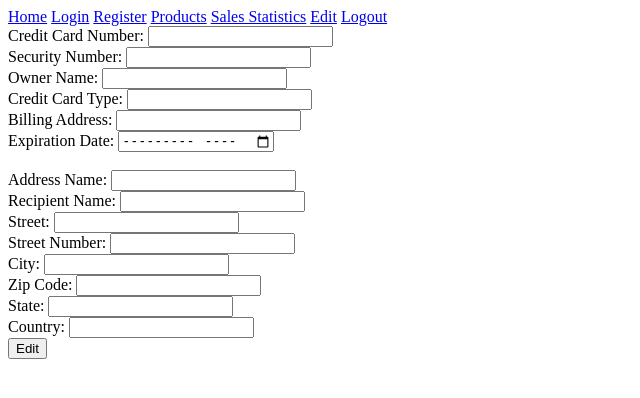
After one commit to MichaelHalaj/CS631-Project, a Flask app: page /edit in a window 1280 px wide. The commit adds this page. Shown: the top 398 px of the page, without its empty margins (0-640 px from the left). Run offline with Flask 3, Linux system fonts and the light colour scheme; the visitor is signed in with stand-in values (Sample User, id 1); data that the repository does not hold is empty.

```diff
--- a/app.py
+++ b/app.py
@@ -44,6 +44,10 @@ def home():
     customers = cursor.fetchall()
     return render_template('index.html', customers=customers)
 
+@app.route('/logout')
+def logout():
+    session.clear()
+    return redirect(url_for('login'))
 @app.route('/register', methods=['GET', 'POST'])
 def register():
     if request.method == 'POST':
@@ -67,11 +71,11 @@ def register():
                   cid)
         cursor.execute(query, values)
 
-        query = """INSERT INTO SHIPPING_ADDRESS (CID, SAName, RecepientName, Street, SNumber, City, Zip, State, Country)
+        query = """INSERT INTO SHIPPING_ADDRESS (CID, SAName, RecipientName, Street, SNumber, City, Zip, State, Country)
                    VALUES (%s, %s, %s, %s, %s, %s, %s, %s, %s)"""
         values = (cid,
                   request.form['SAName'],
-                  request.form['RecepientName'],
+                  request.form['RecipientName'],
                   request.form['Street'],
                   request.form['SNumber'],
                   request.form['City'],
@@ -158,5 +162,75 @@ def add_to_basket():
         return redirect(url_for('products'))
     return redirect(url_for('products'))
 
+@app.route('/confirm_edit', methods=['POST'])
+def confirm_edit():
+    if not is_logged_in():
+        return redirect(url_for('login'))
+    cid = session.get("CID")
+    query = """
+            UPDATE CREDIT_CARD
+            SET CCNumber = %s,
+            SecNumber = %s,
+            OwnerName = %s,
+            CCType = %s,
+            BilAddress = %s,
+            ExpDate =%s
+            WHERE StoredCardCID = %s
+            """
+    values = (request.form['CCNumber'],
+                request.form['SecNumber'],
+                request.form['OwnerName'],
+                request.form['CCType'],
+                request.form['BilAddress'],
+                request.form['ExpDate'] + '-01',
+                cid)
+    cursor.execute(query, values)
+
+    query = """UPDATE SHIPPING_ADDRESS
+            SET SAName = %s,
+            RecipientName = %s,
+            Street = %s,
+            SNumber = %s,
+            City = %s,
+            Zip = %s,
+            State = %s,
+            Country = %s
+            WHERE CID = %s
+            """
+    values = (request.form['SAName'],
+                request.form['RecipientName'],
+                request.form['Street'],
+                request.form['SNumber'],
+                request.form['City'],
+                request.form['Zip'],
+                request.form['State'],
+                request.form['Country'],
+                cid)
+    cursor.execute(query, values)
+    return redirect(url_for('edit'))
+
+@app.route('/edit', methods=['GET', 'POST'])
+def edit():
+    if not is_logged_in():
+        return redirect(url_for('login'))
+    cursor = db_connection.cursor(buffered=True, dictionary = True)
+    cid = session.get('CID')
+    query = """
+            SELECT * FROM CREDIT_CARD
+            WHERE StoredCardCID = %s
+            """
+    values = (cid, )
+    cursor.execute(query, values)
+    credit_card = cursor.fetchone()
+
+    query = """
+            SELECT * FROM SHIPPING_ADDRESS
+            WHERE CID = %s
+            """
+    values = (cid, )
+    cursor.execute(query, values)
+    shipping_address = cursor.fetchone()
+    return render_template('edit.html', credit_card = credit_card, shipping_address = shipping_address, cid = cid)
+
 if __name__ == "__main__":
     app.run(debug=True)
--- a/create.sql
+++ b/create.sql
@@ -5,7 +5,7 @@ CREATE TABLE IF NOT EXISTS CUSTOMER (
     CID INT NOT NULL AUTO_INCREMENT,
     FName varchar(25),
     LName varchar(25),
-    EMail varchar(255),
+    EMail varchar(255) UNIQUE,
     Address varchar(255),
     Phone varchar(15),
     Status varchar(20),
@@ -34,7 +34,7 @@ CREATE TABLE IF NOT EXISTS CREDIT_CARD (
 CREATE TABLE IF NOT EXISTS SHIPPING_ADDRESS (
     CID INT NOT NULL,
     SAName varchar(50) NOT NULL,
-    RecepientName varchar(50),
+    RecipientName varchar(50),
     Street varchar(25),
     SNumber INT,
     City varchar(25),
--- a/templates/base.html
+++ b/templates/base.html
@@ -11,9 +11,9 @@
         <a href="/home">Home</a>
         <a href="/login">Login</a>
         <a href="/register">Register</a>
-        <a href="/products">Products</a>
-        <a href="/#">Sales Statistics</a>
         {% if user %}
+            <a href="/products">Products</a>
+            <a href="/#">Sales Statistics</a>
             <a href="/edit">Edit</a>
             <a href="/logout">Logout</a>
         {% endif %}
--- /dev/null
+++ b/templates/edit.html
@@ -0,0 +1,51 @@
+{% extends 'base.html' %}
+{% block content %}
+<form method="POST" action="{{ url_for('confirm_edit') }}">
+
+    <label for="CCNumber">Credit Card Number:</label>
+    <input type="text" id="CCNumber" name="CCNumber" value="{{credit_card.CCNumber}}" required><br>
+
+    <label for="SecNumber">Security Number:</label>
+    <input type="text" id="SecNumber" name="SecNumber" value="{{credit_card.SecNumber}}" required><br>
+
+    <label for="OwnerName">Owner Name:</label>
+    <input type="text" id="OwnerName" name="OwnerName" value="{{credit_card.OwnerName}}" required><br>
+
+    <label for="CCType">Credit Card Type:</label>
+    <input type="text" id="CCType" name="CCType" value="{{credit_card.CCType}}"required><br>
+
+    <label for="BilAddress">Billing Address:</label>
+    <input type="text" id="BilAddress" name="BilAddress" value="{{credit_card.BilAddress}}"required><br>
+
+    <label for="ExpDate">Expiration Date:</label>
+    <input type="month" id="ExpDate" name="ExpDate" value="{{credit_card.ExpDate}}" required><br>
+
+    <br>
+
+    <label for="SAName">Address Name:</label>
+    <input type="text" id="SAName" name="SAName" value="{{shipping_address.SAName}}" required><br>
+
+    <label for="RecipientName">Recipient Name:</label>
+    <input type="text" id="RecipientName" name="RecipientName" value="{{shipping_address.RecipientName}}"required><br>
+
+    <label for="Street">Street:</label>
+    <input type="text" id="Street" name="Street" value="{{shipping_address.Street}}"required><br>
+
+    <label for="SNumber">Street Number:</label>
+    <input type="text" id="SNumber" name="SNumber" value="{{shipping_address.SNumber}}" required><br>
+
+    <label for="City">City:</label>
+    <input type="text" id="City" name="City" value="{{shipping_address.City}}" required><br>
+
+    <label for="Zip">Zip Code:</label>
+    <input type="text" id="Zip" name="Zip" value="{{shipping_address.Zip}}" required><br>
+
+    <label for="State">State:</label>
+    <input type="text" id="State" name="State" value="{{shipping_address.State}}" required><br>
+
+    <label for="Country">Country:</label>
+    <input type="text" id="Country" name="Country" value="{{shipping_address.Country}}" required><br>
+
+    <button type="submit">Edit</button>
+</form>
+{% endblock %}
--- a/templates/register.html
+++ b/templates/register.html
@@ -49,8 +49,8 @@
     <label for="SAName">Address Name:</label>
     <input type="text" id="SAName" name="SAName" required><br>
 
-    <label for="RecepientName">Recipient Name:</label>
-    <input type="text" id="RecepientName" name="RecepientName"><br>
+    <label for="RecipientName">Recipient Name:</label>
+    <input type="text" id="RecipientName" name="RecipientName"><br>
 
     <label for="Street">Street:</label>
     <input type="text" id="Street" name="Street"><br>
```
Also changed, not shown: insert_customers.sql (added, +24 -0 lines).
